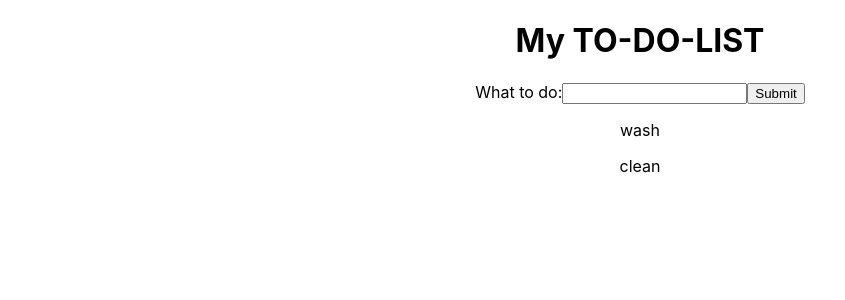
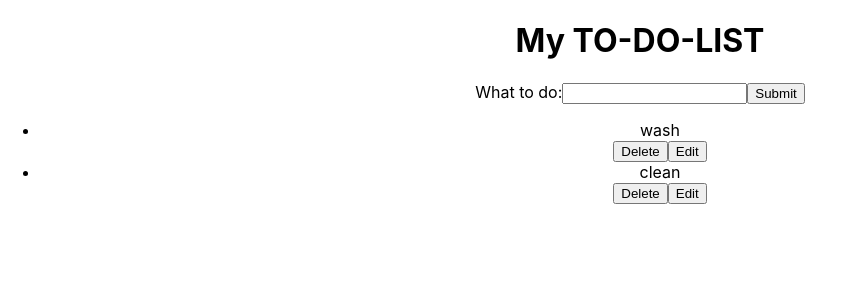
Before and after one commit to jessie-pann/to-do-list, a React (Create React App) app: page / in a window 1280 px wide. Shown: the top 300 px of the page, without its empty margins (0-845 px from the left). Built offline with nearby package versions, Linux system fonts and the light colour scheme.

Commit message:
added delete and edit

```diff
--- a/src/App.tsx
+++ b/src/App.tsx
@@ -10,14 +10,22 @@ const Heading = styled.h1`
 export const ListContext = createContext<{
   list: Array<string>;
   setList: React.Dispatch<React.SetStateAction<Array<string>>>;
-}>({ list: ["wash", "clean"], setList: () => {} });
+  newList: string;
+  setNewList: React.Dispatch<React.SetStateAction<string>>;
+}>({
+  list: ["wash", "clean"],
+  setList: () => {},
+  newList: "",
+  setNewList: () => {},
+});
 
 function App() {
   const [list, setList] = useState(["wash", "clean"]);
+  const [newList, setNewList] = useState<string>("");
   return (
     <>
       <Heading>My TO-DO-LIST</Heading>
-      <ListContext.Provider value={{ list, setList }}>
+      <ListContext.Provider value={{ list, setList, newList, setNewList }}>
         <AddList />
         <ToDoList />
       </ListContext.Provider>
--- a/src/components/add-box.tsx
+++ b/src/components/add-box.tsx
@@ -7,8 +7,7 @@ const Addingbox = styled.div`
 `;
 
 const AddList = () => {
-  const { list, setList } = useContext(ListContext);
-  const [newList, setNewList] = useState<string>("");
+  const { list, setList, newList, setNewList } = useContext(ListContext);
 
   const addToList = () => {
     const listAdded = list.includes(newList) ? list : [...list, newList];
@@ -16,6 +15,8 @@ const AddList = () => {
     setList(listAdded);
     setNewList("");
   };
+
+  console.log(newList);
 
   return (
     <Addingbox>
@@ -25,9 +26,10 @@ const AddList = () => {
           <input
             type="text"
             value={newList}
-            onChange={(event: React.ChangeEvent<HTMLInputElement>) =>
-              setNewList(event.target.value)
-            }
+            onChange={(event: React.ChangeEvent<HTMLInputElement>) => {
+              setNewList(event.target.value);
+              console.log(newList);
+            }}
           />
         </label>
         <button
--- a/src/components/lists.tsx
+++ b/src/components/lists.tsx
@@ -7,13 +7,69 @@ const Listsbox = styled.div`
 `;
 
 const ToDoList = () => {
-  const { list } = useContext(ListContext);
+  const { list, setList, newList, setNewList } = useContext(ListContext);
+  const [edit, setEdit] = useState(false);
+  const [editedList, setEditedList] = useState("");
+
+  const deleteList = (value: string) => {
+    const listAfterDeleted = list.filter((each) => each !== value);
+    setList(listAfterDeleted);
+  };
+
+  const editingList = (valueNew: string, valueOld: string) => {
+    const listAfterEdited = list.includes(valueNew)
+      ? list
+      : [...list, valueNew];
+    const deleteTheEdited = listAfterEdited.filter(
+      (each: string) => each !== valueOld
+    );
+    setList(deleteTheEdited);
+    setEdit(false);
+  };
 
   return (
     <Listsbox>
-      {list.map((each: string) => {
-        return <p key={each}>{each}</p>;
-      })}
+      <ul>
+        {list.map((each: string, i) => {
+          const copiedValue = each.toString();
+          return (
+            <>
+              {edit ? (
+                <>
+                  <input
+                    type="text"
+                    key={i}
+                    value={editedList ? editedList : copiedValue}
+                    onChange={(event: React.ChangeEvent<HTMLInputElement>) =>
+                      setEditedList(event.target.value)
+                    }
+                  />
+                  <button
+                    onClick={(event) => {
+                      event.preventDefault();
+                      editingList(editedList, each);
+                    }}
+                  >
+                    Save
+                  </button>
+                </>
+              ) : (
+                <li key={i}>{each}</li>
+              )}
+              <button
+                onClick={(event) => {
+                  event.preventDefault();
+                  deleteList(each);
+                  setEdit(false);
+                }}
+              >
+                Delete
+              </button>
+              <button onClick={() => setEdit(true)}>Edit</button>
+            </>
+          );
+        })}
+      </ul>
     </Listsbox>
   );
 };
```
